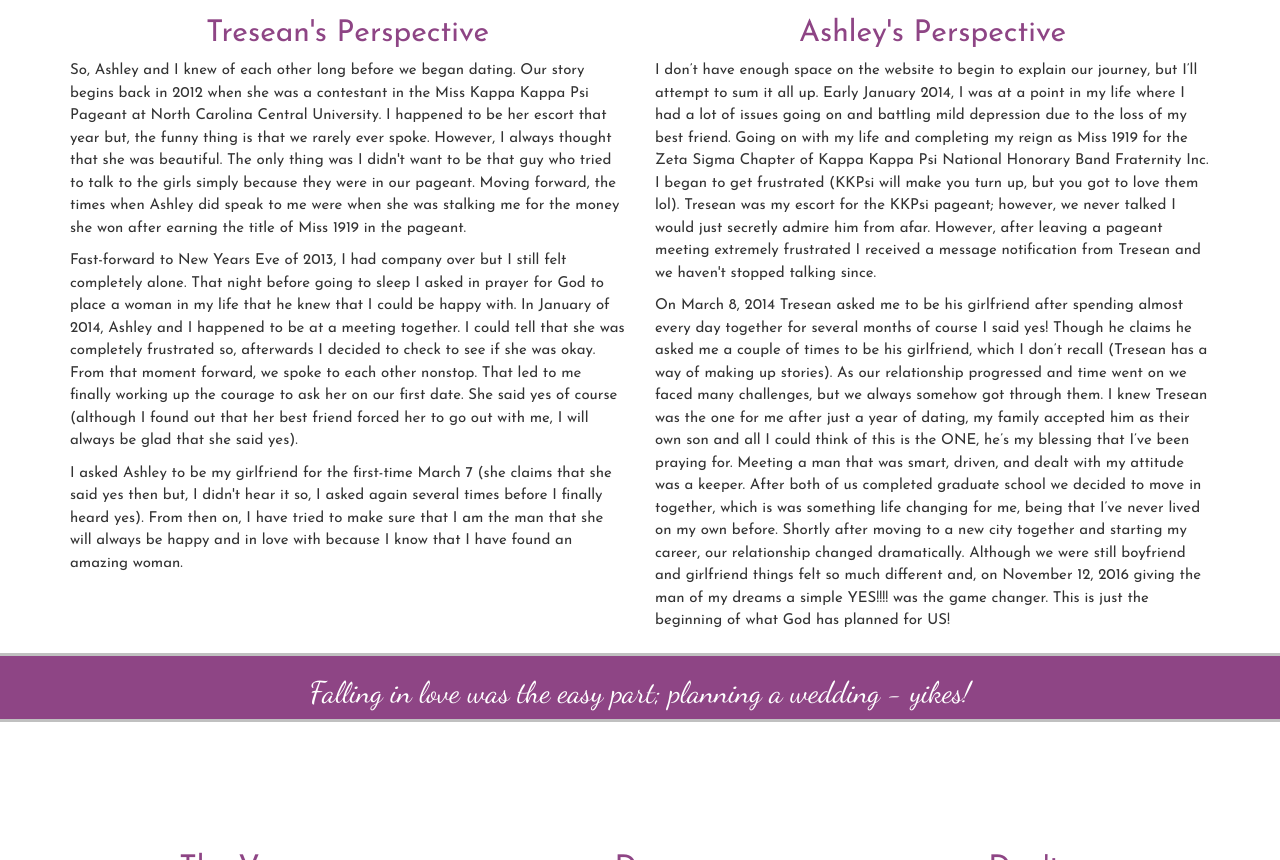
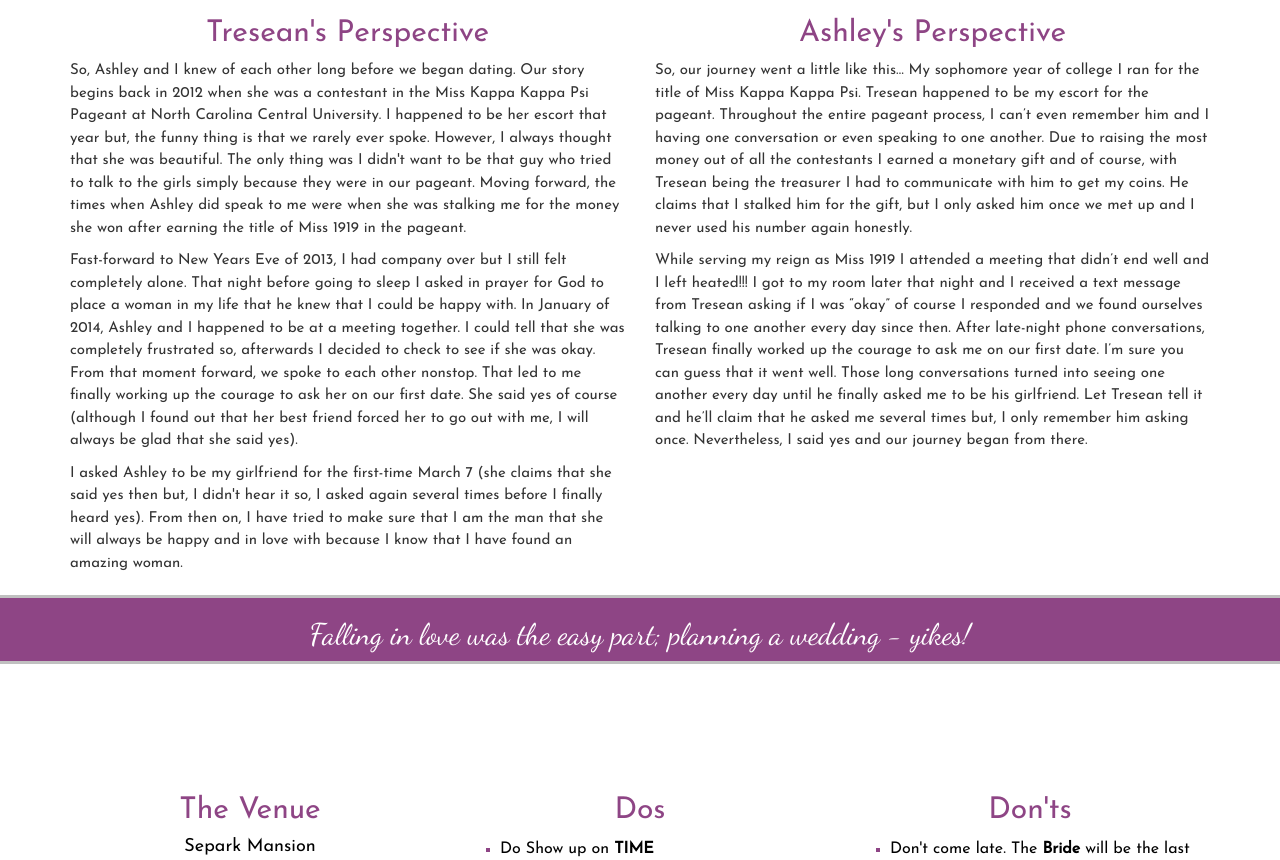
Before and after one commit to adamtre9115/weddingSite, a plain HTML site: page index.html in a window 1280 px wide. Shown: the part 1010-1870 px from the top of the page. Drawn offline with nearby package versions, Linux system fonts and the light colour scheme.

Commit message:
update Ashley story

```diff
--- a/index.html
+++ b/index.html
@@ -100,25 +100,19 @@
         </div>
         <div id="ash-story" class="col-md-6">
           <h2 class="title">Ashley's Perspective</h2>
-          <p>I don’t have enough space on the website to begin to explain our journey, but I’ll attempt to sum it all up. Early
-            January 2014, I was at a point in my life where I had a lot of issues going on and battling mild depression due
-            to the loss of my best friend. Going on with my life and completing my reign as Miss 1919
-            for the Zeta Sigma Chapter of Kappa Kappa Psi National Honorary Band Fraternity Inc. I began to get frustrated
-            (KKPsi will make you turn up, but you got to love them lol). Tresean was my escort for the KKPsi pageant; however, we never talked I
-            would just secretly admire him from afar. However, after leaving a pageant meeting extremely frustrated I received a message notification from
-            Tresean and we haven't stopped talking since.
+          <p>So, our journey went a little like this… My sophomore year of college I ran for the title of Miss Kappa Kappa Psi.
+             Tresean happened to be my escort for the pageant. Throughout the entire pageant process, I can’t even remember him
+             and I having one conversation or even speaking to one another. Due to raising the most money out of all the
+             contestants I earned a monetary gift and of course, with Tresean being the treasurer I had to communicate with him
+             to get my coins. He claims that I stalked him for the gift, but I only asked him once we met up and I never used his
+              number again honestly.
           </p>
-          <p>On March 8, 2014 Tresean asked me to be his girlfriend after spending almost every day together for several months
-            of course I said yes! Though he claims he asked me a couple of times to be his girlfriend, which I don’t
-            recall (Tresean has a way of making up stories). As our relationship progressed and time went on we faced
-            many challenges, but we always somehow got through them. I knew Tresean was the one for me after just a year
-            of dating, my family accepted him as their own son and all I could think of this is the ONE, he’s my blessing
-            that I’ve been praying for. Meeting a man that was smart, driven, and dealt with my attitude was a keeper. After
-            both of us completed graduate school we decided to move in together, which is was something life changing for
-            me, being that I’ve never lived on my own before. Shortly after moving to a new city together and starting my
-            career, our relationship changed dramatically. Although we were still boyfriend and girlfriend things felt so
-            much different and, on November 12, 2016 giving the man of my dreams a simple YES!!!! was the game changer. This
-            is just the beginning of what God has planned for US!
+          <p>While serving my reign as Miss 1919 I attended a meeting that didn’t end well and I left heated!!! I got to my room later
+            that night and I received a text message from Tresean asking if I was “okay” of course I responded and we found ourselves
+            talking to one another every day since then. After late-night phone conversations, Tresean finally worked up the courage to
+            ask me on our first date. I’m sure you can guess that it went well. Those long conversations turned into seeing one another
+            every day until he finally asked me to be his girlfriend. Let Tresean tell it and he’ll claim that he asked me several times
+            but, I only remember him asking once. Nevertheless, I said yes and our journey began from there.
           </p>
         </div>
       </div>
```
